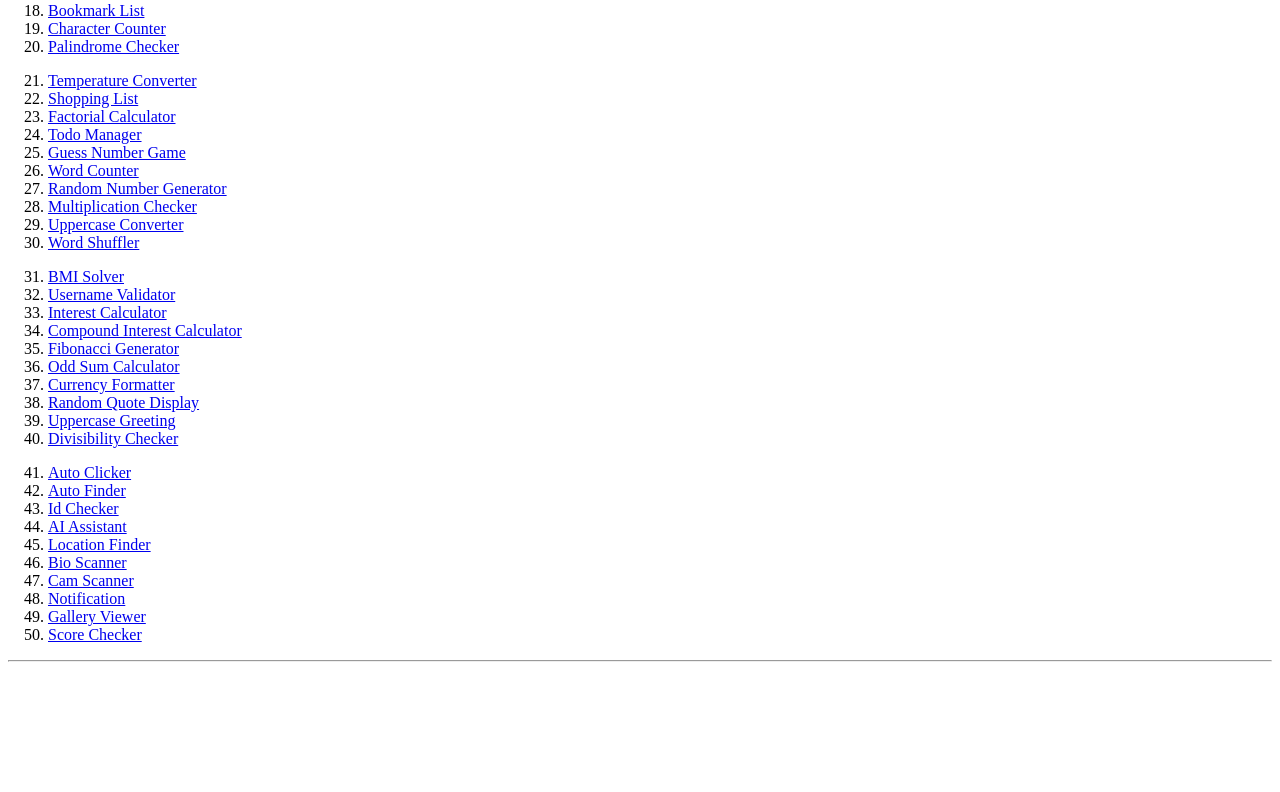
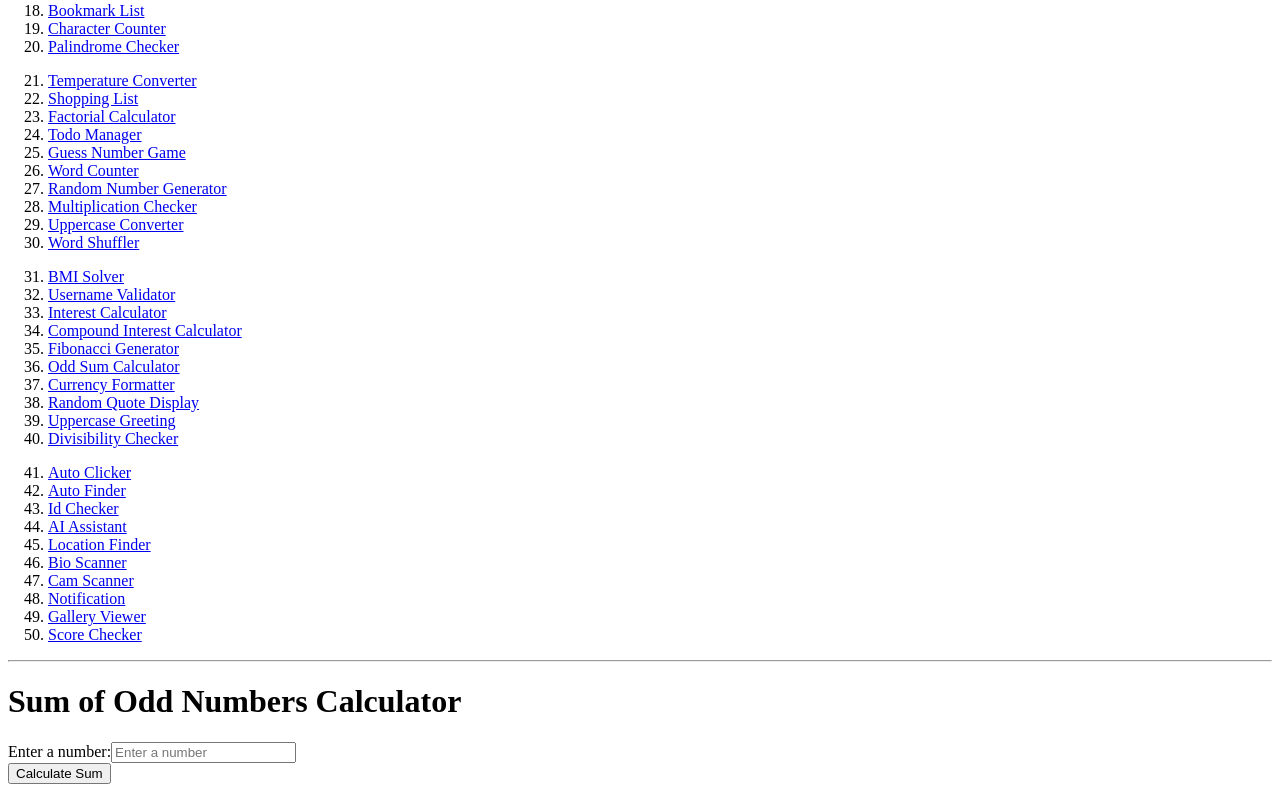
Before and after one commit to SVFC-Travel-Booking-System/Angular-Components, an Angular app: page /odd-sum-calculator in a window 1280 px wide. Before the commit this address led to /. Shown: the part 400-1192 px from the top of the page. Before the commit the page ends 1070 px from the top, so only its background shows below. Built offline with nearby package versions, Linux system fonts and the light colour scheme.

Commit message:
#36 Calculate the sum of odd numbers up to a given number

```diff
--- a/src/app/app-routing.module.ts
+++ b/src/app/app-routing.module.ts
@@ -35,7 +35,7 @@ import { UsernamevalidatorComponent } from './components/usernamevalidator/usern
 import { InterestcalculatorComponent } from './components/interestcalculator/interestcalculator.component';
 import { CompoundinterestcalculatorComponent } from './components/compoundinterestcalculator/compoundinterestcalculator.component';
 import { FibonaccigeneratorComponent } from './components/fibonaccigenerator/fibonaccigenerator.component';
-
+import { OddsumcalculatorComponent } from './components/oddsumcalculator/oddsumcalculator.component';
 
 const routes: Routes = [
   { path: 'display-hello-world', component: DisplayhelloworldComponent },
@@ -73,6 +73,9 @@ const routes: Routes = [
   { path: 'interest-calculator', component: InterestcalculatorComponent },
   { path: 'compound-interest-calculator', component: CompoundinterestcalculatorComponent },
   { path: 'fibonacci-generator', component: FibonaccigeneratorComponent },
+  { path: 'odd-sum-calculator', component: OddsumcalculatorComponent },
+
+
 ];
 
 @NgModule({
--- a/src/app/app.module.ts
+++ b/src/app/app.module.ts
@@ -39,6 +39,7 @@ import { UsernamevalidatorComponent } from './components/usernamevalidator/usern
 import { InterestcalculatorComponent } from './components/interestcalculator/interestcalculator.component';
 import { CompoundinterestcalculatorComponent } from './components/compoundinterestcalculator/compoundinterestcalculator.component';
 import { FibonaccigeneratorComponent } from './components/fibonaccigenerator/fibonaccigenerator.component';
+import { OddsumcalculatorComponent } from './components/oddsumcalculator/oddsumcalculator.component';
 
 
 @NgModule({
@@ -79,6 +80,7 @@ import { FibonaccigeneratorComponent } from './components/fibonaccigenerator/fib
     InterestcalculatorComponent,
     CompoundinterestcalculatorComponent,
     FibonaccigeneratorComponent,
+    OddsumcalculatorComponent,
 
 
 
--- /dev/null
+++ b/src/app/components/oddsumcalculator/oddsumcalculator.component.html
@@ -0,0 +1,13 @@
+<div class="container">
+    <h1>Sum of Odd Numbers Calculator</h1>
+    <form (ngSubmit)="calculateSumOfOdds()">
+        <div>
+            <label for="number">Enter a number:</label>
+            <input type="number" id="number" [(ngModel)]="number" name="number" placeholder="Enter a number" required>
+        </div>
+        <button type="submit">Calculate Sum</button>
+    </form>
+
+    <!-- Display the sum of odd numbers if available -->
+    <h3 *ngIf="sumOfOdds !== null">Sum of odd numbers up to {{ number }} is: {{ sumOfOdds }}</h3>
+</div>
--- /dev/null
+++ b/src/app/components/oddsumcalculator/oddsumcalculator.component.ts
@@ -0,0 +1,23 @@
+import { Component } from '@angular/core';
+
+@Component({
+  selector: 'app-oddsumcalculator',
+  templateUrl: './oddsumcalculator.component.html',
+  styleUrl: './oddsumcalculator.component.css'
+})
+export class OddsumcalculatorComponent {
+  number: number | null = null; // Input number
+  sumOfOdds: number | null = null; // Sum of odd numbers
+
+  // Method to calculate the sum of odd numbers
+  calculateSumOfOdds() {
+    if (this.number !== null && this.number > 0) {
+      let sum = 0;
+      for (let i = 1; i <= this.number; i += 2) {
+        sum += i;
+      }
+      this.sumOfOdds = sum;
+    }
+  }
+
+}
```
Also changed, not shown: src/app/components/oddsumcalculator/oddsumcalculator.component.css (added), 1 other file (tests, documents, lock files or other folders).
